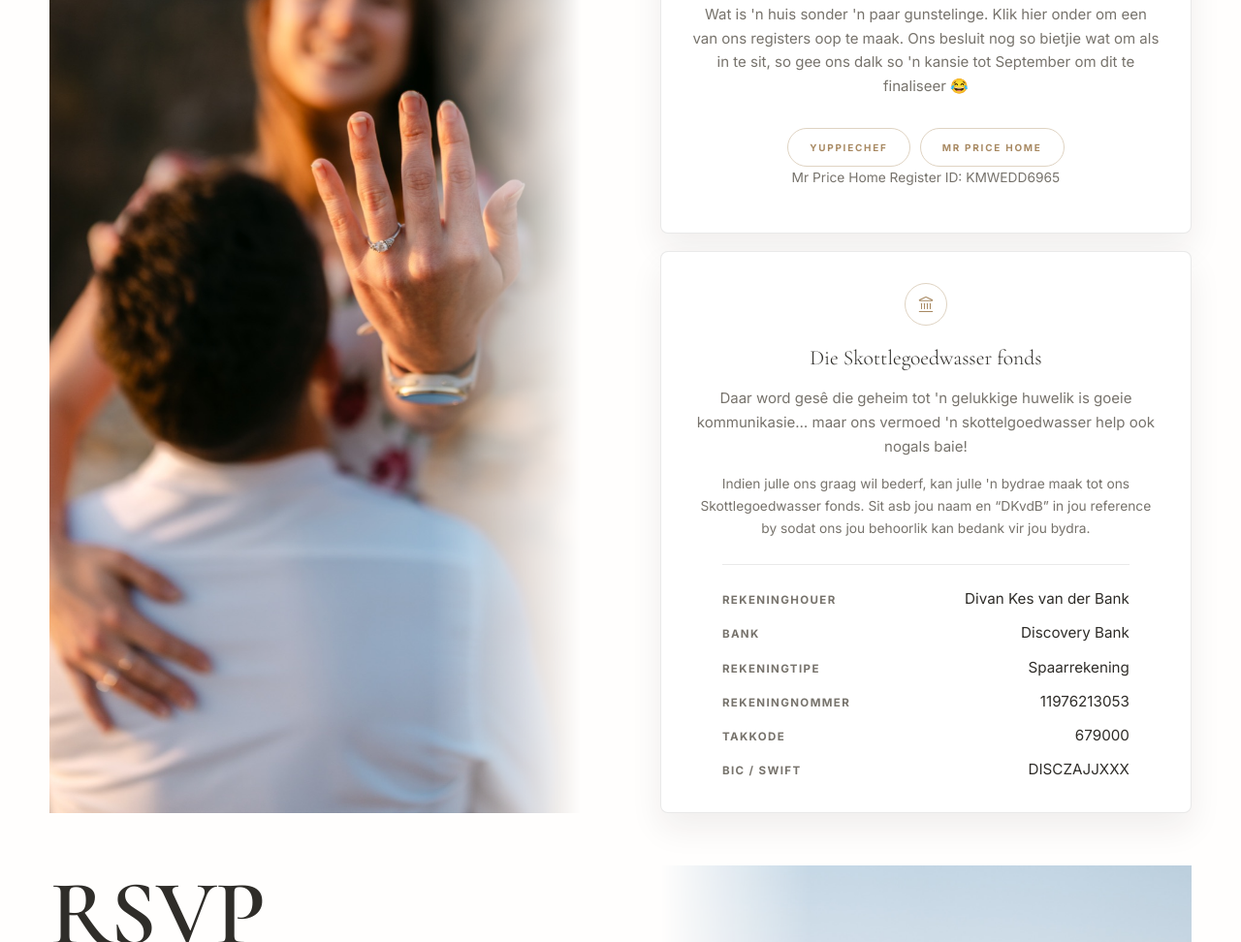
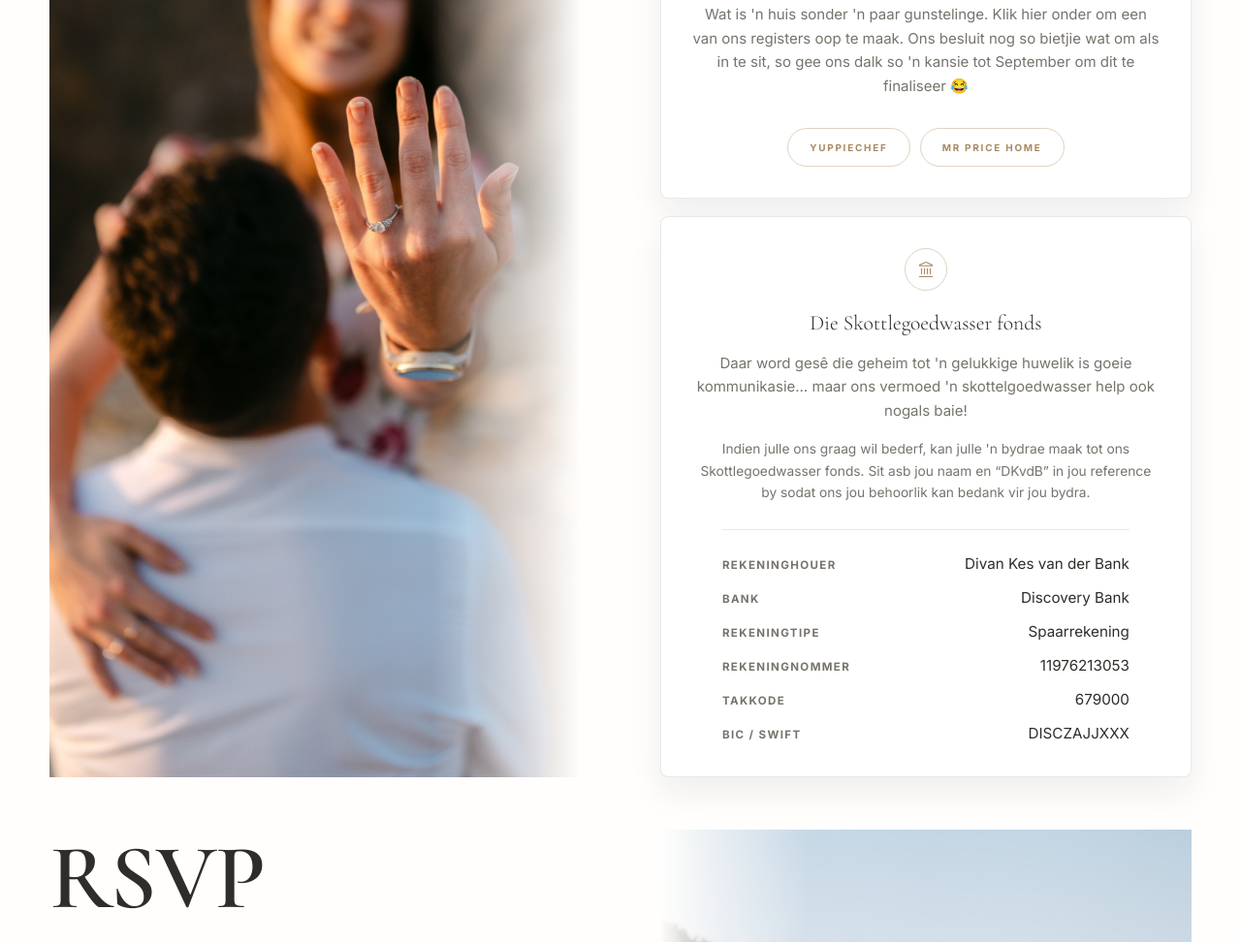
Before and after one commit to Divanvdbfalx/divan-kristin-wedding, a website: page index.html in a window 1280 px wide. Shown: the part 6386-7358 px from the top of the page at 97% size. Drawn offline with nearby package versions, Linux system fonts and the light colour scheme.

Commit message:
Remove the Mr Price Home Register ID line
Co-Authored-By: Claude Opus 5.5 (1M context) <noreply@anthropic.com>

```diff
--- a/index.html
+++ b/index.html
@@ -250,7 +250,6 @@
                   <a class="pill-button muted" href="https://www.yuppiechef.com/yc9721496" target="_blank" rel="noopener">Yuppiechef</a>
                   <a class="pill-button muted" href="https://www.mrphome.com/en_za/giftregistry/view/index/id/KMWEDD6965" target="_blank" rel="noopener">Mr Price Home</a>
                 </div>
-                <p class="small">Mr Price Home Register ID: KMWEDD6965</p>
               </article>
               <article class="info-card wide">
                 <span class="icon" aria-hidden="true"><i data-lucide="landmark"></i></span>
```
